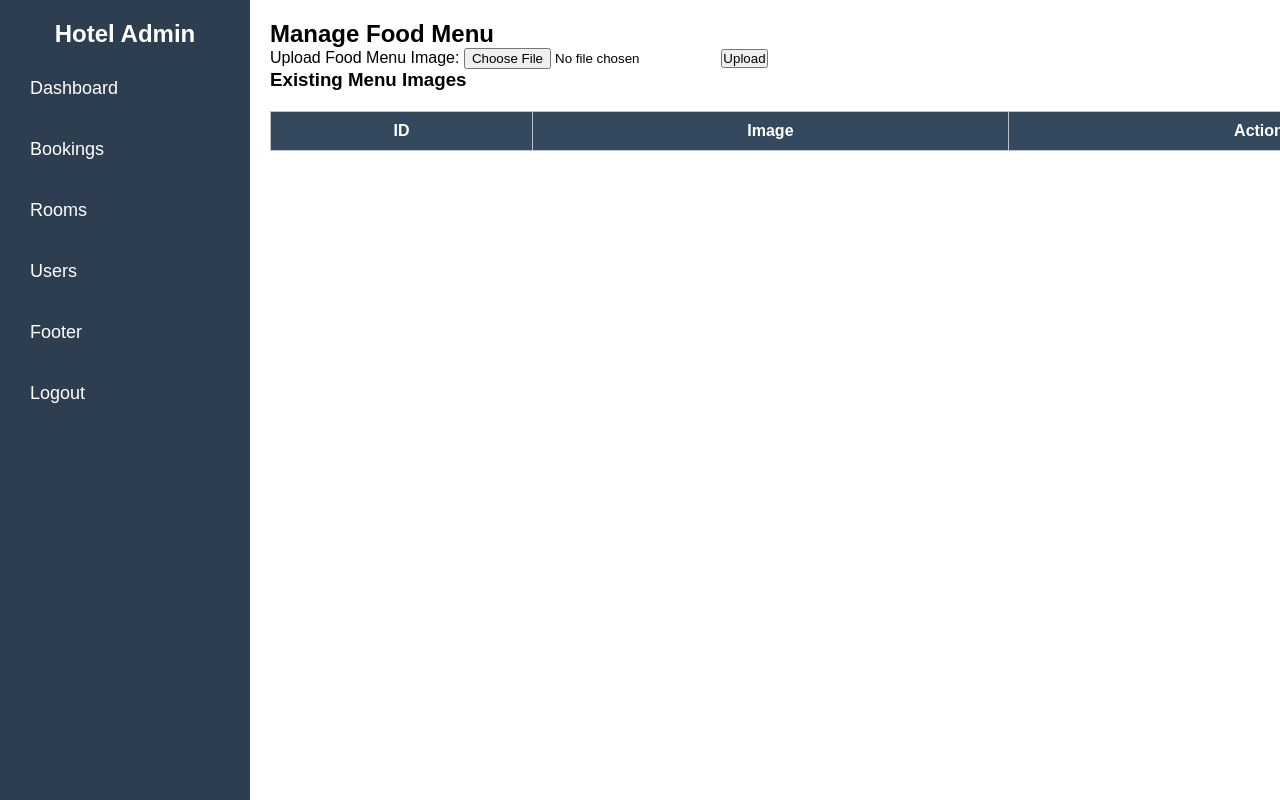
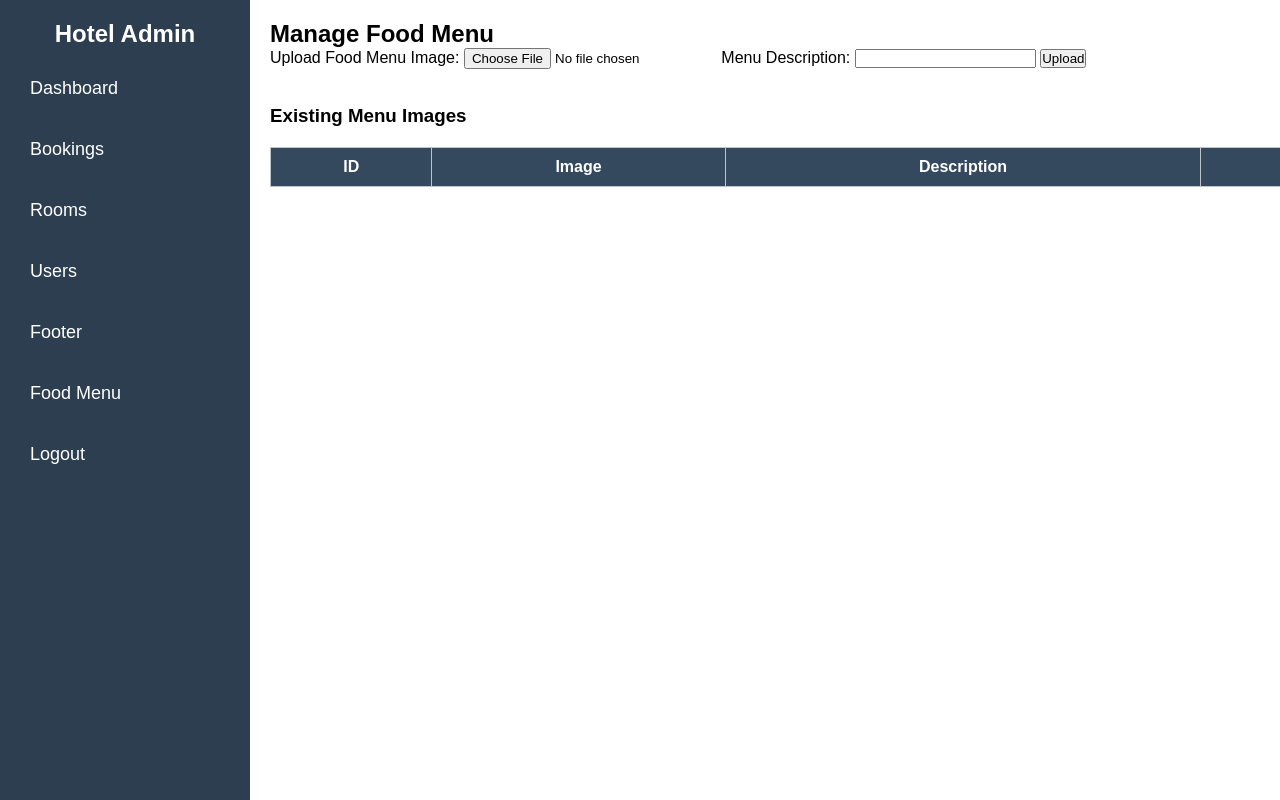
Before and after one commit to harshmistry24/Hotel-Management-System-main, a PHP site: page /workspace/admin/admin_food_menu.php in a window 1280 px wide; the page is wider, and only the part inside the window is pictured. Run offline with PHP 8.4, Linux system fonts and the light colour scheme; data that the repository does not hold is empty.

Commit message:
8th commit

```diff
--- a/admin/admin.css
+++ b/admin/admin.css
@@ -46,6 +46,8 @@
     background: #34495e;
     border-radius: 5px;
 }
+
+
 
 .content {
     margin-left: 250px;
--- a/admin/admin_food_menu.php
+++ b/admin/admin_food_menu.php
@@ -27,20 +27,25 @@ $result = $conn->query($query);
             <form action="upload_food_menu.php" method="POST" enctype="multipart/form-data">
                 <label for="menu_image">Upload Food Menu Image:</label>
                 <input type="file" name="menu_image" required>
+                <label for="menu_disc">Menu Description:</label>
+                <input type="text" name="menu_description">
                 <button type="submit" name="upload">Upload</button>
             </form>
 
+            <br><br>
             <h3>Existing Menu Images</h3>
             <table border="1">
                 <tr>
                     <th>ID</th>
                     <th>Image</th>
+                    <th>Description</th>
                     <th>Action</th>
                 </tr>
                 <?php while ($row = $result->fetch_assoc()): ?>
                 <tr>
                     <td><?= $row['id'] ?></td>
                     <td><img src="food/<?= $row['image_name'] ?>" width="100"></td>
+                    <td><?= $row['menu_description'] ?></td>
                     <td>
                         <a href="delete_food_menu.php?id=<?= $row['id'] ?>" onclick="return confirm('Are you sure you want to DELETE this menu?')">Delete</a>
                     </td>
--- a/admin/admin_header.php
+++ b/admin/admin_header.php
@@ -1,5 +1,6 @@
 <div class="admin-container">
     <div class="sidebar">
+        <!-- <img src="a_assets/1logo.png" alt="The President LOGO" class="logo"> -->
         <h2>Hotel Admin</h2>
         <ul>
             <li><a href="dashboard.php"><i class="fas fa-chart-line"></i> Dashboard</a></li>
@@ -7,6 +8,7 @@
             <li><a href="rooms.php"><i class="fas fa-bed"></i> Rooms</a></li>
             <li><a href="users.php"><i class="fas fa-user"></i> Users</a></li>
             <li><a href="edit_footer.php"><i class="fas fa-cogs"></i> Footer</a></li>
+            <li><a href="admin_food_menu.php"><i class="fas fa-utensils"></i> Food Menu</a></li>
             <li><a href="logout.php"><i class="fas fa-sign-out-alt"></i> Logout</a></li>
         </ul>
     </div>
--- a/food_menu.php
+++ b/food_menu.php
@@ -201,7 +201,7 @@ $result = $conn->query($query);
         <?php while ($row = $result->fetch_assoc()): ?>
             <div class="menu-item" onclick="openModal(this)">
                 <img src="admin/food/<?= $row['image_name'] ?>" alt="Menu Image"/>
-                <div class="overlay"><p><?= $row['menu_discription'] ?></p></div>
+                <div class="overlay"><p><?= $row['menu_description'] ?></p></div>
             </div>
         <?php endwhile; ?>
     </div>
```
Also changed, not shown: admin/upload_food_menu.php (+15 -7 lines), admin/a_assets/1logo.png (added), admin/food/1.png (deleted), admin/food/10m.jpg (added), admin/food/1m.jpg (added), admin/food/2m.jpg (added), admin/food/3m.jpg (added), admin/food/4m.jpg (added), admin/food/5m.jpg (added), admin/food/6m.jpg (added), admin/food/7m.jpg (added), admin/food/8m.jpg (added), admin/food/9m.jpg (added), admin/food/mm.jpg (added).
